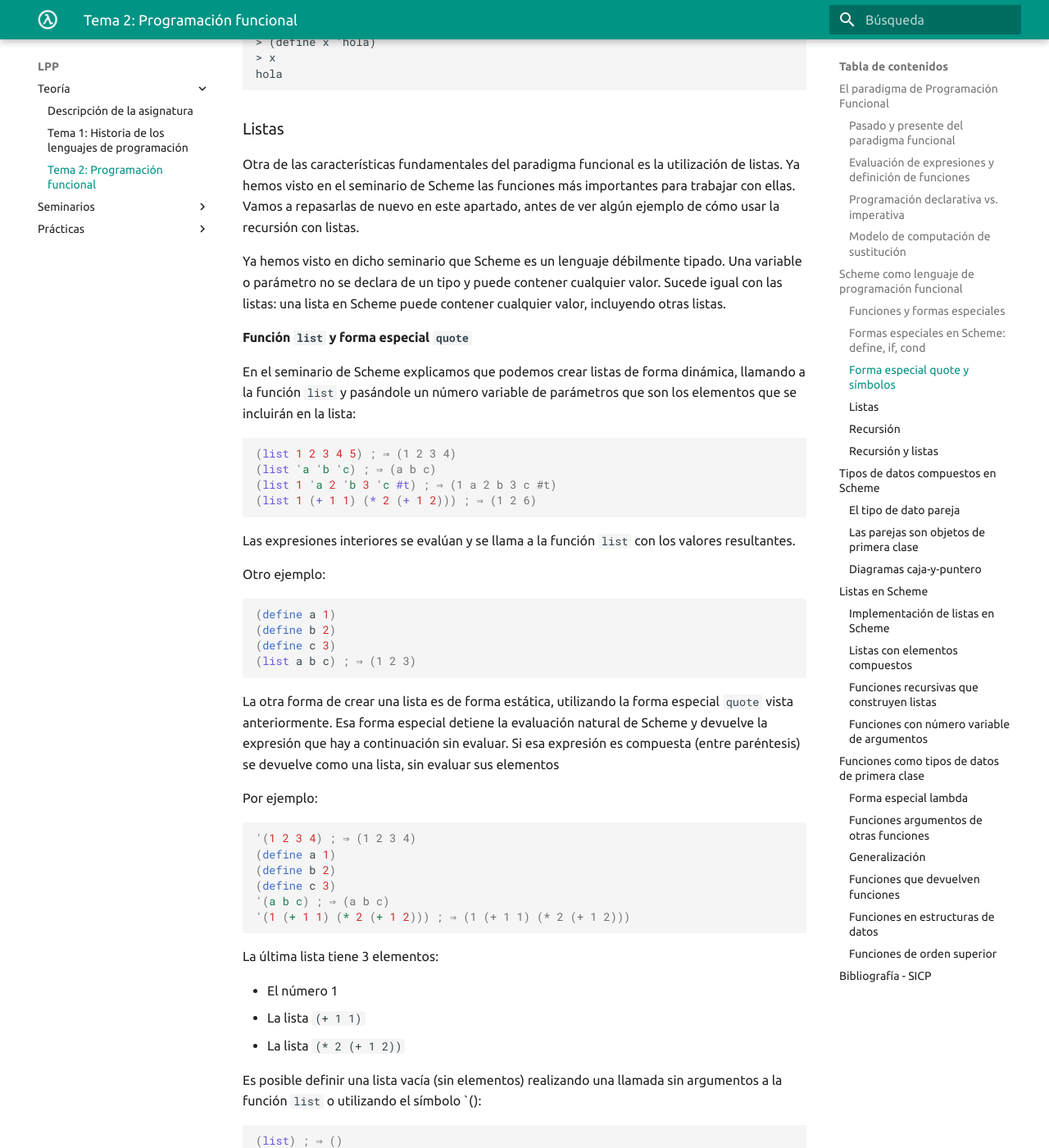
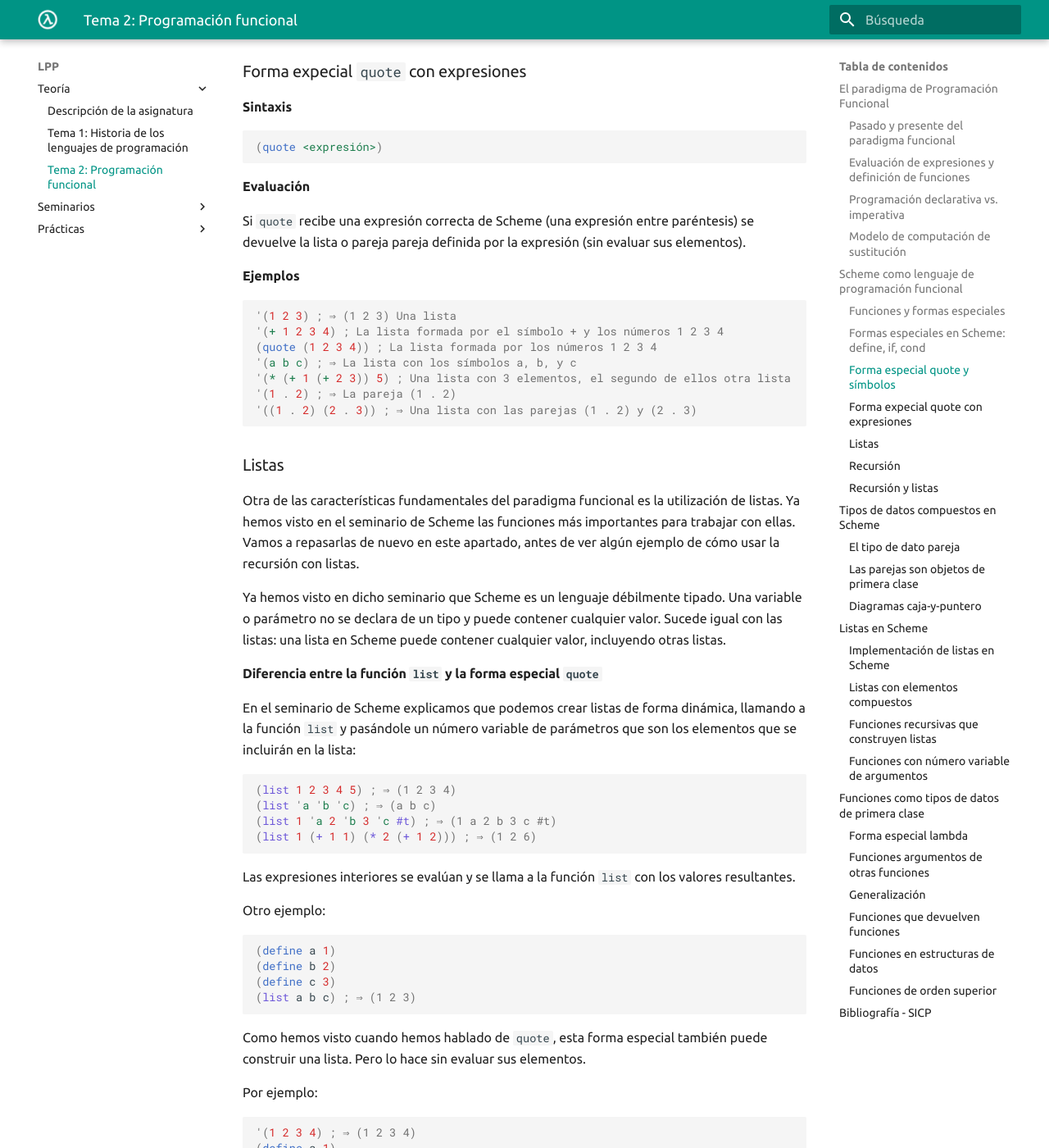
Before and after one commit to domingogallardo/apuntes-lpp, an MkDocs documentation site: the page built from docs/teoria/tema02-programacion-funcional/tema02-programacion-funcional.md, in a window 1280 px wide and 1400 px high, scrolled down 27902 px. Shown: the whole window at 82% size. Built offline with MkDocs 1.6.1 and Material for MkDocs 9.7.7, drawn with Linux system fonts in a browser that asks for light colours; some of the changed text lies outside the part shown.

Commit message:
Quote con expresiones

````diff
--- a/docs/teoria/tema02-programacion-funcional/tema02-programacion-funcional.md
+++ b/docs/teoria/tema02-programacion-funcional/tema02-programacion-funcional.md
@@ -1388,17 +1388,14 @@ de la semántica:
 
 ```racket
 (quote <identificador>)
-(quote <expresion>)
 ```
 
 **Evaluación**
 
-- Se devuelve el identificador o la expresión **sin evaluar**. Si la
-  expresión es compuesta (entre paréntesis), se devuelve una lista. La
-  expresión puede ser cualquier expresión correcta de Scheme.
+- Se devuelve el identificador sin evaluar (un símbolo).
 - Se abrevia en con el carácter `'`.
 
-**Ejemplo**
+**Ejemplos**
 
 ```racket
 (quote x) ; el símbolo x
@@ -1478,6 +1475,32 @@ parámetros o ligarse a variables.
 hola
 ```
 
+### Forma expecial `quote` con expresiones
+
+**Sintaxis**
+
+```racket
+(quote <expresión>)
+```
+
+**Evaluación**
+
+Si `quote` recibe una expresión correcta de Scheme (una expresión
+entre paréntesis) se devuelve la lista o pareja pareja definida por la
+expresión (sin evaluar sus elementos).
+
+**Ejemplos**
+
+```racket
+'(1 2 3) ; ⇒ (1 2 3) Una lista
+'(+ 1 2 3 4) ; La lista formada por el símbolo + y los números 1 2 3 4
+(quote (1 2 3 4)) ; La lista formada por los números 1 2 3 4
+'(a b c) ; ⇒ La lista con los símbolos a, b, y c
+'(* (+ 1 (+ 2 3)) 5) ; Una lista con 3 elementos, el segundo de ellos otra lista
+'(1 . 2) ; ⇒ La pareja (1 . 2)
+'((1 . 2) (2 . 3)) ; ⇒ Una lista con las parejas (1 . 2) y (2 . 3)
+```
+
 ### Listas
 
 Otra de las características fundamentales del paradigma funcional es
@@ -1491,7 +1514,7 @@ tipado. Una variable o parámetro no se declara de un tipo y puede
 contener cualquier valor. Sucede igual con las listas: una lista en
 Scheme puede contener cualquier valor, incluyendo otras listas.
 
-#### Función `list` y forma especial `quote`
+#### Diferencia entre la función `list` y la forma especial `quote`
 
 En el seminario de Scheme explicamos que podemos crear listas de forma
 dinámica, llamando a la función `list` y pasándole un número variable
@@ -1515,11 +1538,9 @@ Otro ejemplo:
 (list a b c) ; ⇒ (1 2 3)
 ```
 
-La otra forma de crear una lista es de forma estática, utilizando la
-forma especial `quote` vista anteriormente. Esa forma especial detiene
-la evaluación natural de Scheme y devuelve la expresión que hay a
-continuación sin evaluar. Si esa expresión es compuesta (entre
-paréntesis) se devuelve como una lista, sin evaluar sus elementos
+Como hemos visto cuando hemos hablado de `quote`, esta forma especial
+también puede construir una lista. Pero lo hace sin evaluar sus
+elementos.
 
 Por ejemplo:
 
````
Also changed, not shown: notas-clase/semana01/semana01.md (+27 -7 lines).
